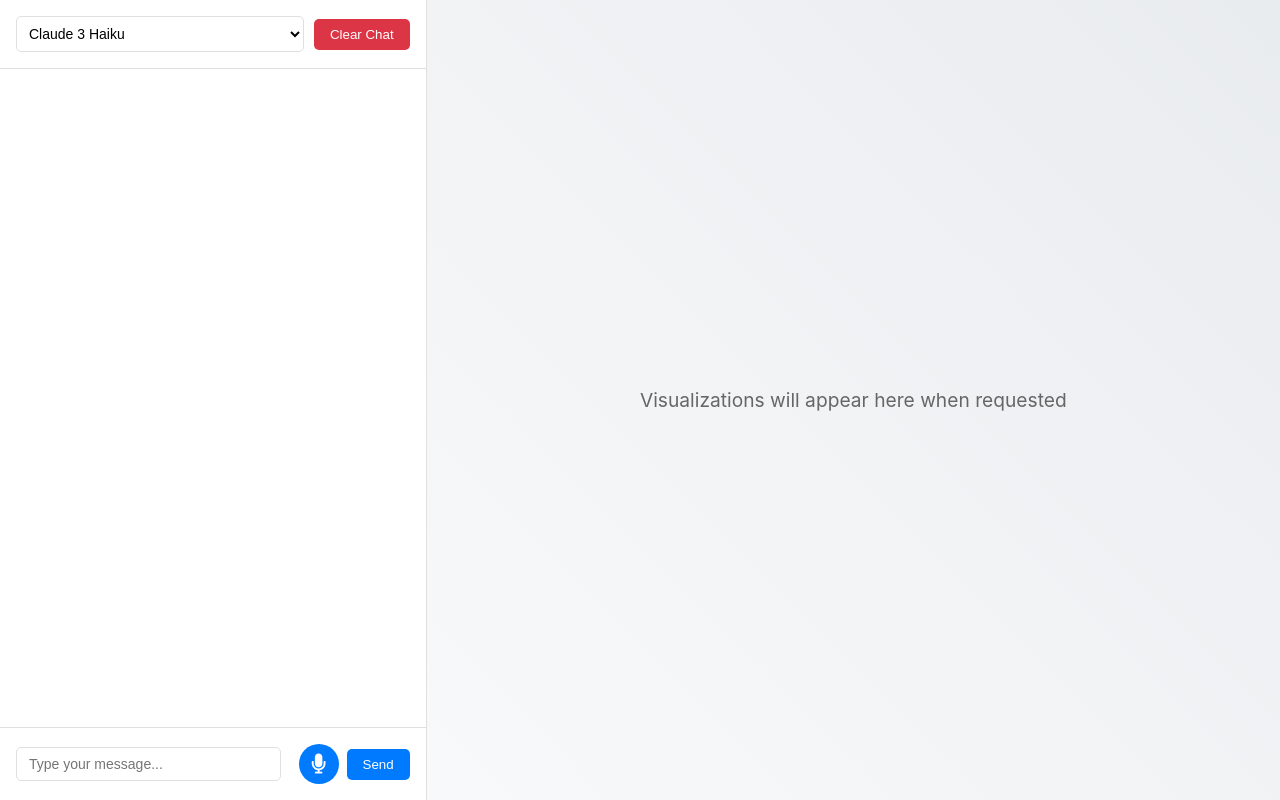
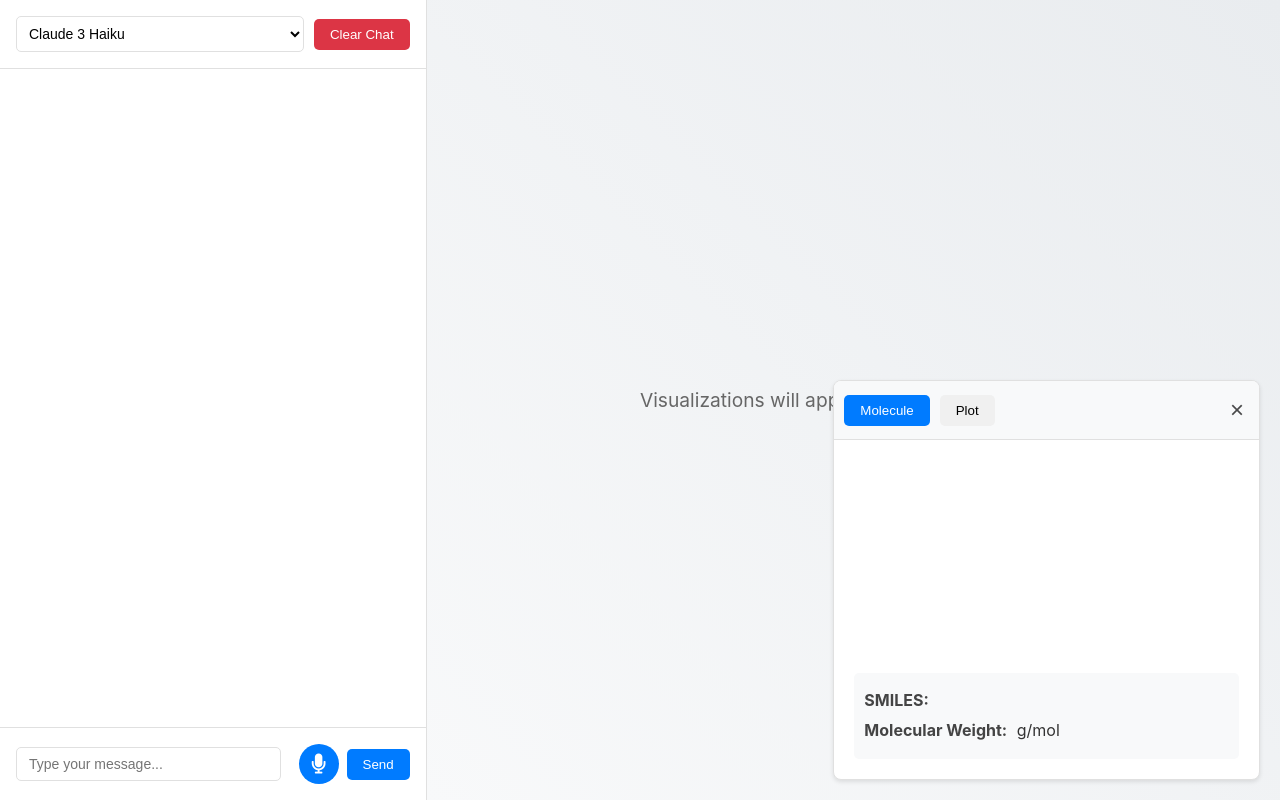
Before and after one commit to mpriessner/webapp_chat, a Flask app: page / in a window 1280 px wide. Run offline with Flask 3, Linux system fonts and the light colour scheme; some libraries are stand-ins or nearby versions.

Commit message:
Updated visualization container size to one-third width and half height

```diff
--- a/templates/index.html
+++ b/templates/index.html
@@ -200,26 +200,50 @@
             position: fixed;
             bottom: 20px;
             right: 20px;
+            width: 33.333vw;  /* One third of viewport width */
+            height: 50vh;    /* Half of viewport height */
             background: white;
-            padding: 20px;
-            border-radius: 10px;
-            box-shadow: 0 0 10px rgba(0,0,0,0.2);
+            border-radius: var(--radius);
+            box-shadow: var(--shadow);
+            overflow: hidden;
             z-index: 1000;
-            width: 600px;
-            height: 500px;
-            transition: all 0.3s ease-in-out;
+            border: 1px solid var(--border-color);
+            display: flex;
+            flex-direction: column;
         }
 
         .visualization-container.active {
             display: flex;
-            flex-direction: column;
         }
 
         .visualization-header {
+            padding: 10px;
+            background: #f8f9fa;
+            border-bottom: 1px solid var(--border-color);
             display: flex;
             justify-content: space-between;
             align-items: center;
-            margin-bottom: 15px;
+        }
+
+        .visualization-content {
+            flex: 1;
+            overflow: auto;
+            padding: 20px;
+            display: flex;
+            flex-direction: column;
+            align-items: center;
+        }
+
+        .visualization-panel {
+            display: none;
+            width: 100%;
+            height: 100%;
+        }
+
+        .visualization-panel.active {
+            display: flex;
+            flex-direction: column;
+            align-items: center;
         }
 
         .visualization-tabs {
@@ -241,53 +265,19 @@
             color: white;
         }
 
-        .visualization-content {
-            position: relative;
-            flex: 1;
-            overflow: hidden;
-        }
-
-        .visualization-panel {
-            display: none;
-            position: absolute;
-            top: 60px;  /* Height of the header */
-            left: 0;
-            right: 0;
-            bottom: 0;
-            padding: 10px;
-        }
-
-        .visualization-panel.active {
-            display: flex;
-            flex-direction: column;
-        }
-
-        #plot-panel {
-            align-items: center;
-            justify-content: center;
-        }
-
-        #plot-container {
-            width: 100%;
-            height: 100%;
-        }
-
-        #molecule-panel {
-            align-items: center;
-            justify-content: flex-start;
-        }
-
         #molecule-image {
             max-width: 100%;
-            max-height: 350px;
+            max-height: calc(50vh - 120px);  /* Adjust for header and padding */
             object-fit: contain;
             margin-bottom: 10px;
         }
 
         .molecule-info {
-            margin-top: 15px;
-            font-size: 0.9em;
-            color: #666;
+            width: 100%;
+            padding: 10px;
+            background: #f8f9fa;
+            border-radius: 5px;
+            margin-top: auto;
         }
 
         .molecule-info p {
```
